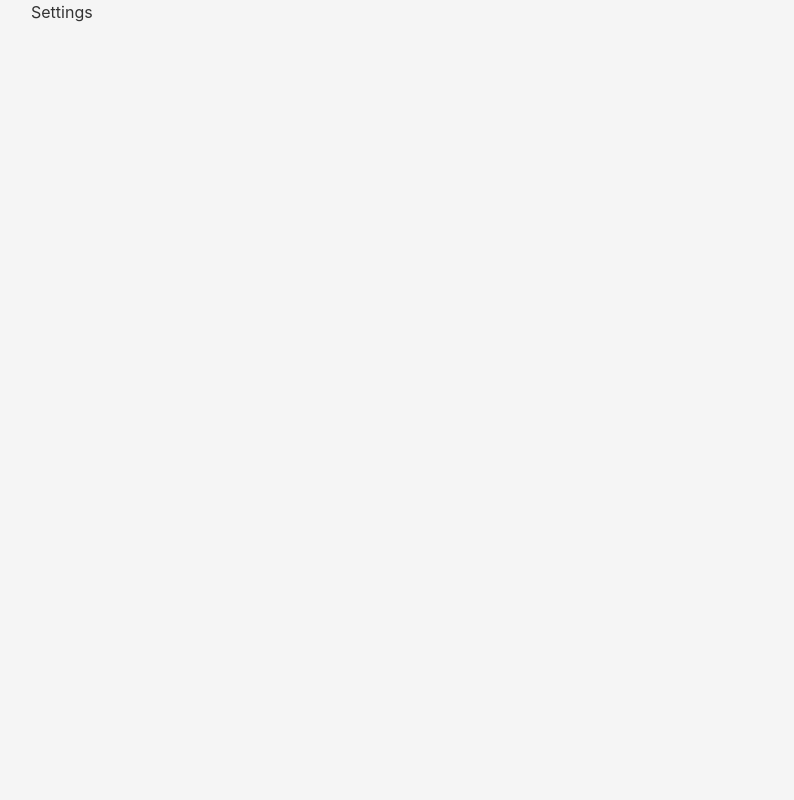
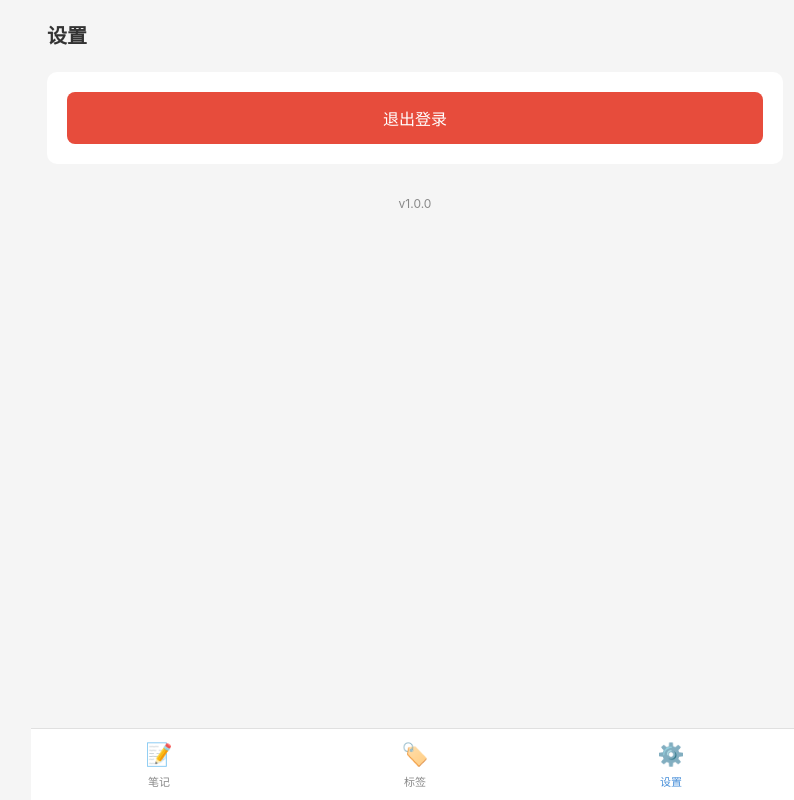
Before and after one commit to Lancewer/PersonalNoteSystem, a Vue app in the folder frontend/: page /settings in a window 1280 px wide. Shown: the whole page, without its empty margins (225-1019 px from the left). Built offline with nearby package versions, Linux system fonts and the light colour scheme; sample sign-in values are in the browser's storage.

Commit message:
feat: implement tag tree view and settings page

```diff
--- /dev/null
+++ b/frontend/src/api/tags.ts
@@ -0,0 +1,14 @@
+import request from './request'
+import type { Tag, NoteListResponse } from '../types'
+
+export const getTags = (): Promise<Tag[]> => {
+  return request.get('/tags').then(res => res.data)
+}
+
+export const createTag = (name: string, parentId: string | null = null): Promise<Tag> => {
+  return request.post('/tags', { name, parent_id: parentId }).then(res => res.data)
+}
+
+export const getNotesByTag = (tagId: string, skip = 0): Promise<NoteListResponse> => {
+  return request.get(`/tags/${tagId}/notes`, { params: { skip } }).then(res => res.data)
+}
--- a/frontend/src/views/Settings.vue
+++ b/frontend/src/views/Settings.vue
@@ -1,3 +1,61 @@
 <template>
-  <div>Settings</div>
+  <div class="settings-page">
+    <h2 class="page-title">设置</h2>
+    <div class="settings-card">
+      <button class="logout-btn" @click="handleLogout">退出登录</button>
+    </div>
+    <p class="version">v1.0.0</p>
+    <BottomNav />
+  </div>
 </template>
+
+<script setup lang="ts">
+import { useRouter } from 'vue-router'
+import { useAuthStore } from '../stores/auth'
+import BottomNav from '../components/BottomNav.vue'
+
+const router = useRouter()
+const authStore = useAuthStore()
+
+function handleLogout() {
+  authStore.doLogout()
+  router.push('/login')
+}
+</script>
+
+<style scoped>
+.settings-page {
+  padding: 20px 16px;
+  padding-bottom: 80px;
+}
+
+.page-title {
+  font-size: 20px;
+  margin-bottom: 20px;
+}
+
+.settings-card {
+  background: var(--card-bg);
+  border-radius: 10px;
+  padding: 20px;
+}
+
+.logout-btn {
+  width: 100%;
+  padding: 14px;
+  background: #e74c3c;
+  color: white;
+  border: none;
+  border-radius: 8px;
+  font-size: 16px;
+  cursor: pointer;
+  min-height: 44px;
+}
+
+.version {
+  text-align: center;
+  color: var(--text-secondary);
+  font-size: 12px;
+  margin-top: 30px;
+}
+</style>
--- a/frontend/src/views/TagTree.vue
+++ b/frontend/src/views/TagTree.vue
@@ -1,3 +1,109 @@
 <template>
-  <div>TagTree</div>
+  <div class="tag-tree-page">
+    <h2 class="page-title">标签管理</h2>
+    <div v-if="loading" class="loading">加载中...</div>
+    <div v-else-if="tags.length === 0" class="empty">还没有标签</div>
+    <ul v-else class="tag-list">
+      <li v-for="tag in tags" :key="tag.id" class="tag-item">
+        <div class="tag-row" @click="handleTagClick(tag)">
+          <span class="tag-name">#{{ tag.name }}</span>
+          <span v-if="tag.children?.length" class="toggle" @click.stop="toggleTag(tag)">
+            {{ expandedTags.has(tag.id) ? '▼' : '▶' }}
+          </span>
+        </div>
+        <ul v-if="expandedTags.has(tag.id) && tag.children?.length" class="tag-children">
+          <li v-for="child in tag.children" :key="child.id" class="tag-child-item">
+            <span class="tag-name" @click="handleTagClick(child)">#{{ child.name }}</span>
+          </li>
+        </ul>
+      </li>
+    </ul>
+    <BottomNav />
+  </div>
 </template>
+
+<script setup lang="ts">
+import { ref, onMounted } from 'vue'
+import { useRouter } from 'vue-router'
+import { getTags } from '../api/tags'
+import type { Tag } from '../types'
+import BottomNav from '../components/BottomNav.vue'
+
+const router = useRouter()
+const tags = ref<Tag[]>([])
+const loading = ref(true)
+const expandedTags = ref(new Set<string>())
+
+onMounted(async () => {
+  tags.value = await getTags()
+  loading.value = false
+})
+
+function toggleTag(tag: Tag) {
+  if (expandedTags.value.has(tag.id)) {
+    expandedTags.value.delete(tag.id)
+  } else {
+    expandedTags.value.add(tag.id)
+  }
+}
+
+function handleTagClick(tag: Tag) {
+  router.push({ path: '/', query: { tag: tag.id } })
+}
+</script>
+
+<style scoped>
+.tag-tree-page {
+  padding: 20px 16px;
+  padding-bottom: 80px;
+}
+
+.page-title {
+  font-size: 20px;
+  margin-bottom: 20px;
+}
+
+.tag-list {
+  list-style: none;
+}
+
+.tag-item {
+  margin-bottom: 8px;
+}
+
+.tag-row {
+  display: flex;
+  justify-content: space-between;
+  align-items: center;
+  padding: 10px 12px;
+  background: var(--card-bg);
+  border-radius: 8px;
+  cursor: pointer;
+}
+
+.tag-name {
+  font-size: 15px;
+  color: var(--primary-color);
+}
+
+.toggle {
+  font-size: 12px;
+  color: var(--text-secondary);
+}
+
+.tag-children {
+  list-style: none;
+  margin-left: 20px;
+  margin-top: 4px;
+}
+
+.tag-child-item {
+  padding: 8px 12px;
+}
+
+.loading, .empty {
+  text-align: center;
+  color: var(--text-secondary);
+  padding: 40px;
+}
+</style>
```
